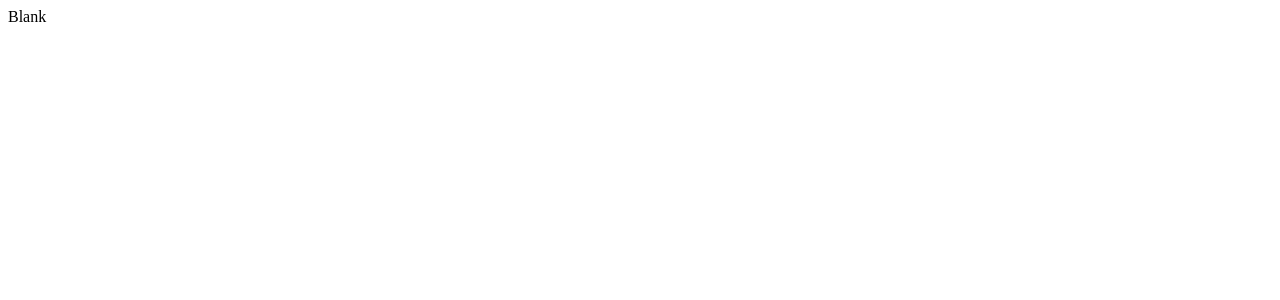
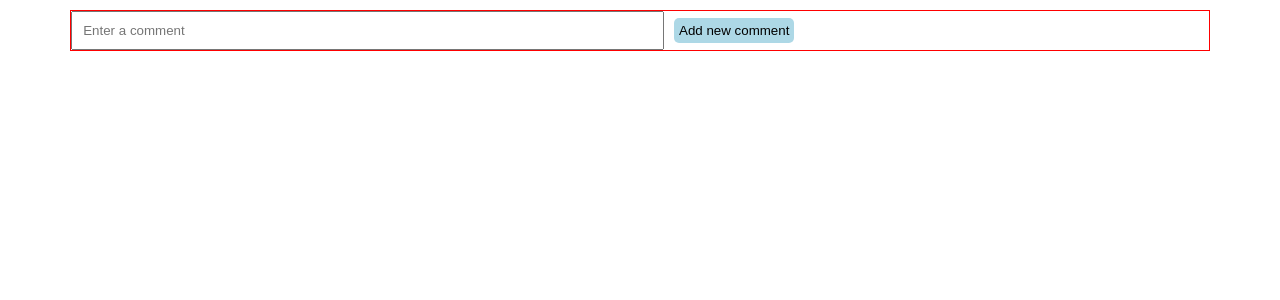
Before and after one commit to abhidatta0/nested-comment-thread-react, a React (Vite) app: page / in a window 1280 px wide. Shown: the top 300 px of the page. Built offline with nearby package versions, Linux system fonts and the light colour scheme.

Commit message:
adding a new comment UI

```diff
--- a/src/App.tsx
+++ b/src/App.tsx
@@ -1,9 +1,28 @@
+import "./app.css";
+import { useState } from 'react';
+import { CommentType } from './types';
 
 const App = ()  => {
+  const [ comments, setComments] = useState<CommentType[]>([]);
+
+  const [newComment, setNewComment] = useState('');
+
+  console.log(comments);
+
+  const addComment = ()=>{
+    setComments([...comments, {id: Date.now(),content: newComment, dateOfEntry: new Date()}]);
+    setNewComment('');
+  }
+
 
   return (
-    <div>
-     Blank
+    <div className="app">
+      <div>
+        <input value={newComment} onChange={(e)=> setNewComment(e.target.value)} className="input__box"
+        placeholder="Enter a comment"
+        />
+        <button disabled={newComment.length === 0} className="comment__btn" onClick={addComment}>Add new comment</button>
+      </div>
     </div>
   )
 }
--- /dev/null
+++ b/src/app.css
@@ -0,0 +1,19 @@
+.app{
+    width: 90%;
+    margin: 10px auto;
+    border: 1px solid red;
+}
+
+.input__box{
+    padding: 10px;
+    width: 50%;
+    margin-right: 10px;
+}
+
+.comment__btn{
+    padding: 5px;
+    background: lightblue;
+    color: black;
+    border: 0;
+    border-radius: 5px;
+}
--- /dev/null
+++ b/src/types.ts
@@ -0,0 +1,6 @@
+export type CommentType = {
+   id: number;
+   content: string;
+   dateOfEntry: Date;
+   children?: Comment[];
+}
```
